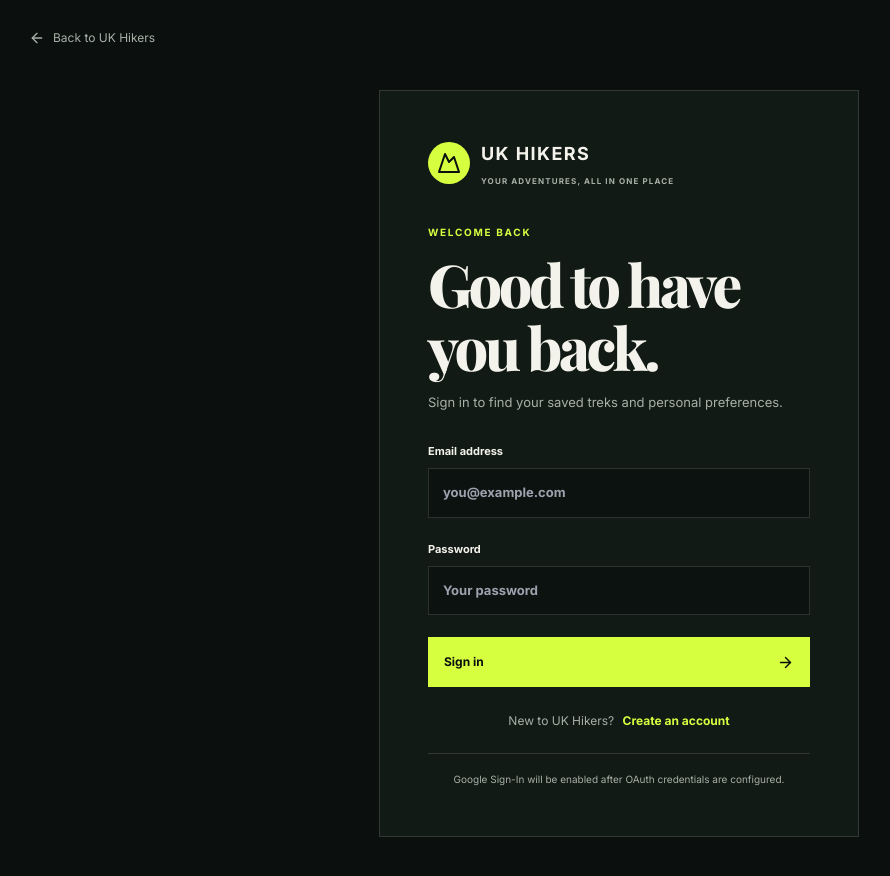
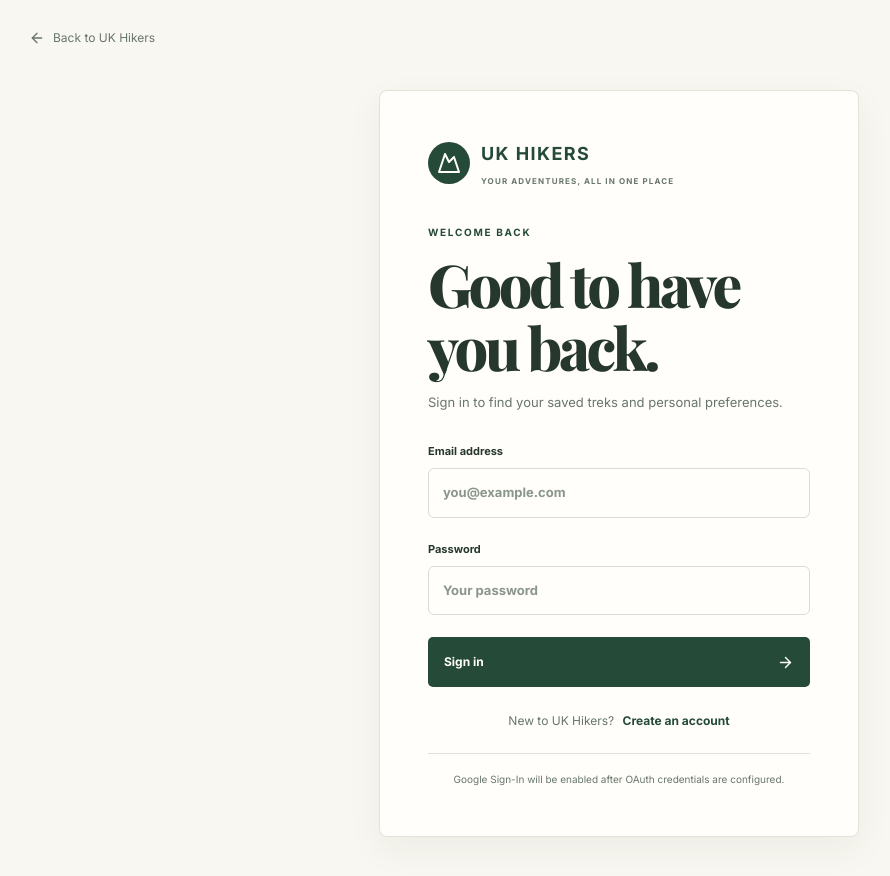
Before and after one commit to TLxGHOST/UKHIKERS2, a React (Vite) app in the folder frontend/: page /login in a window 1280 px wide. Shown: the top 876 px of the page, without its empty margins (21-911 px from the left). Built offline with nearby package versions, Linux system fonts and the light colour scheme.

Commit message:
Match customer account pages to nature website theme

```diff
--- a/frontend/src/styles/account.css
+++ b/frontend/src/styles/account.css
@@ -69,3 +69,73 @@
 .customer-nav-dropdown button{border-top:1px solid var(--adventure-line,rgba(244,243,235,.14));margin-top:5px;color:#ffaaa0}
 .site-nav__mobile-label{padding:12px 16px;color:var(--adventure-accent,#d6ff3f);font-size:9px;font-weight:850;letter-spacing:.12em;overflow-wrap:anywhere}
 @media(max-width:800px){.customer-nav-account{display:none}}
+
+
+/* Align customer auth and profile pages with the current nature-first website theme */
+.account-page,.account-dashboard {
+  background: var(--nature-paper,#f8f7f1);
+  color: var(--nature-ink,#26372d);
+}
+.account-back { color: var(--nature-muted,#68766b); }
+.account-back:hover,.account-switch a,.account-inline-link { color: var(--nature-forest,#254b38); }
+.account-panel,.account-section {
+  background: var(--nature-white,#fffefa);
+  border-color: var(--nature-line,#dfe3d8);
+  border-radius: 8px;
+  box-shadow: 0 12px 36px rgba(38,55,45,.055);
+}
+.account-brand { color: var(--nature-forest,#254b38); }
+.account-brand>span { background: var(--nature-forest,#254b38); color: #fffefa; }
+.account-brand small { color: var(--nature-muted,#68766b); }
+.account-eyebrow { color: var(--nature-forest,#254b38); }
+.account-panel h1,.account-welcome h1,.account-section__heading h2,
+.account-empty h3,.account-trek__info h3 { color: var(--nature-ink,#26372d); }
+.account-intro,.account-welcome>p:last-child,.account-section__heading p,
+.account-empty,.account-trek__info p,.account-switch,.account-google-note,
+.account-loading { color: var(--nature-muted,#68766b); }
+.account-form label,.account-interest-label,.account-preferences legend { color: var(--nature-ink,#26372d); }
+.account-form input,.account-preferences textarea {
+  background: var(--nature-white,#fffefa);
+  color: var(--nature-ink,#26372d);
+  border-color: #d8ded3;
+  border-radius: 6px;
+}
+.account-form input::placeholder,.account-preferences textarea::placeholder { color: #8a968b; }
+.account-form input:focus,.account-preferences textarea:focus {
+  outline: 1px solid #6d8a70;
+  border-color: #6d8a70;
+  box-shadow: 0 0 0 3px rgba(75,111,79,.12);
+}
+.account-submit {
+  background: var(--nature-forest,#254b38);
+  color: #fffefa;
+  border-radius: 5px;
+  transition: background .2s,transform .2s;
+}
+.account-submit:hover:not(:disabled) { background: #35664b; transform: translateY(-1px); }
+.account-google-note,.account-dashboard__header,.account-trek,
+.account-trek>button,.account-levels label,.account-alert,
+.account-signout { border-color: var(--nature-line,#dfe3d8); }
+.account-signout { color: var(--nature-forest,#254b38); border-radius: 5px; }
+.account-section__heading>svg,.account-empty>svg,.account-trek__placeholder { color: var(--nature-forest,#254b38); }
+.account-trek__placeholder { background: var(--nature-sage,#dfe7d8); }
+.account-trek__info strong { color: var(--nature-forest,#254b38); }
+.account-trek>button { color: var(--nature-muted,#68766b); border-radius: 5px; }
+.account-trek>button:hover { color: var(--nature-forest,#254b38); background: var(--nature-sage,#dfe7d8); }
+.account-levels label { color: var(--nature-muted,#68766b); border-radius: 5px; }
+.account-levels label.is-selected { border-color: var(--nature-forest,#254b38); color: var(--nature-forest,#254b38); background: #f0f4ec; }
+.account-levels input { accent-color: var(--nature-forest,#254b38); }
+.account-alert { color: var(--nature-forest,#254b38); background: #f0f4ec; }
+.customer-nav-dropdown {
+  background: var(--nature-white,#fffefa);
+  border-color: var(--nature-line,#dfe3d8);
+  border-radius: 7px;
+  box-shadow: 0 14px 30px rgba(25,48,33,.12);
+}
+.customer-nav-dropdown a,.customer-nav-dropdown button { color: var(--nature-ink,#26372d); }
+.customer-nav-dropdown a:hover,.customer-nav-dropdown button:hover {
+  color: var(--nature-forest,#254b38);
+  background: #f0f4ec;
+}
+.customer-nav-dropdown button { color: #a14c40; border-color: var(--nature-line,#dfe3d8); }
+.site-nav__mobile-label { color: var(--nature-forest,#254b38); }
```
